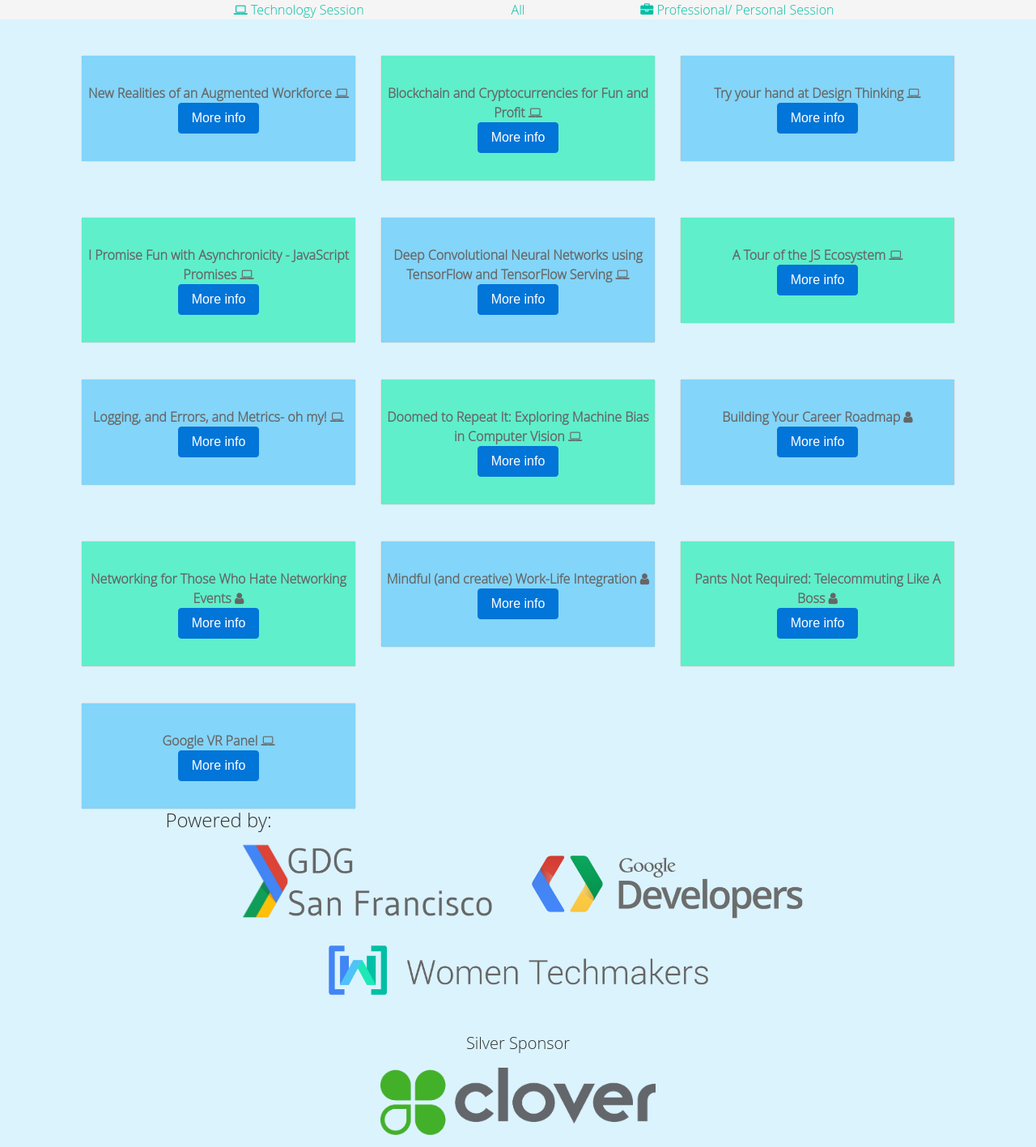
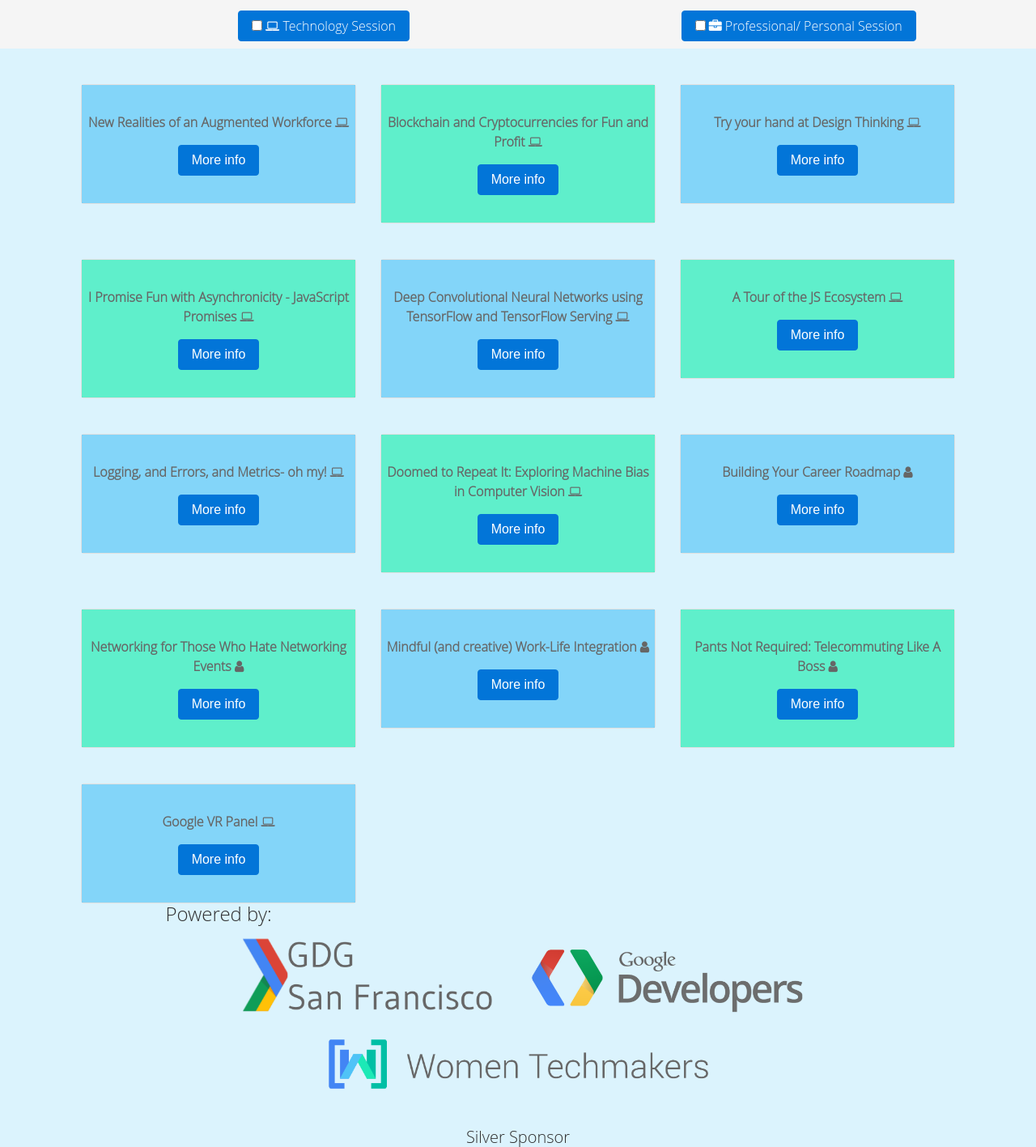
Before and after one commit to chatasweetie/international-womens-day, a Flask app: page /talks in a window 1280 px wide. Shown: the part 375-1792 px from the top of the page at 81% size. Run offline with Flask 2, Linux system fonts and the light colour scheme; some libraries are stand-ins or nearby versions.

Commit message:
added filtering and top button to talks and schdule

```diff
--- a/static/css/styling.css
+++ b/static/css/styling.css
@@ -211,7 +211,7 @@ button{
     padding-left: 12%;
 }
 
-/* Scheudle CSS */
+/* Schedule CSS */
 .schedule-background{
     background-image: url("/schedule.png");
     background-size: 100%;
@@ -264,10 +264,8 @@ button{
 
 .session-title{
     font-weight: bold;
-}
-
-.session{
-    margin: 0;
+    padding-right: 1%;
+    padding-left: 1%;
 }
 
 
@@ -368,3 +366,32 @@ button{
 .footer-color a{
     color: #e6e6e6;
 }
+
+/* Filtering Classes */
+
+.schedule-session-highlight{
+    background-color: #FFA27F;
+}
+
+.talk-hidden{
+    display: none;
+}
+
+#topBtn {
+    display: none;
+    position: fixed;
+    bottom: 20px;
+    right: 30px;
+    z-index: 99;
+    border: none;
+    outline: none;
+    background-color: #f5f5f5;
+    cursor: pointer;
+    padding: 15px;
+    border-radius: 10px;
+    font-size: 18px;
+}
+
+#topBtn:hover {
+    background-color: rgb(28, 233,182);
+}
--- a/static/js/filtering.js
+++ b/static/js/filtering.js
@@ -1,15 +1,34 @@
-var $mediaElements = $('.link-card-pad');
+var $mediaElements = $('.card-block');
 
 $('.filter_link').click(function(e){
     e.preventDefault();
-    console.log("active")
-    // get the category from the attribute
+
     var filterVal = $(this).data('filter');
+    $mediaElements.filter('.' + filterVal).toggleClass("schedule-session-highlight");
+});
 
-    if(filterVal === 'all'){
-      $mediaElements.show();
-    }else{
-       // hide all then filter the ones to show
-       $mediaElements.hide().filter('.' + filterVal).show();
+var $sessionElements = $('.schedule-talks');
+
+$('.filter_link').click(function(e){
+    e.preventDefault();
+
+    var filterVal = $(this).data('filter');
+    $sessionElements.filter('.' + filterVal).toggleClass("schedule-session-highlight");
+});
+
+// When the user scrolls down 20px from the top of the document, show the button
+window.onscroll = function() {scrollFunction()};
+
+function scrollFunction() {
+    if (document.body.scrollTop > 500 || document.documentElement.scrollTop > 500) {
+        document.getElementById("topBtn").style.display = "block";
+    } else {
+        document.getElementById("topBtn").style.display = "none";
     }
-});
+}
+
+// When the user clicks on the button, scroll to the top of the document
+function topFunction() {
+    document.body.scrollTop = 0; // For Safari
+    document.documentElement.scrollTop = 0; // For Chrome, Firefox, IE and Opera
+}
--- a/templates/homepage2.html
+++ b/templates/homepage2.html
@@ -83,13 +83,13 @@
             <h3 class="center-text">
               Volunteering Opportunities
             </h3>
-            <p class="center-text">
+            <!-- <p class="center-text">
               Apply to be part of Day of Volunteer team!
             </p>
             <a href="/faq#reg-7">
               <button type="button" class="btn btn-primary green text-darker" >Day-of Volunteer</button>
             </a>
-            <br>
+            <br> -->
             <form class="padding-top " style="text-align:center;" action="https://tinyletter.com/IWD_SF" method="post" target="popupwindow" onsubmit="window.open('https://tinyletter.com/IWD_SF', 'popupwindow');return true"><p><label for="tlemail">Be part of our microphone team, spread the news about the event! <br>Enter your email address to join Microphone team:</label></p><input type="text" style="width:140px" name="email" id="tlemail" /><input type="hidden" value="1" name="embed"/><span></span><input class="btn btn-primary green text-darker" type="submit" value="Join!" /></form>
           </div>
         </div>
--- a/templates/talks.html
+++ b/templates/talks.html
@@ -18,16 +18,19 @@
 </div>
 
 <div class="container-fuild grey-banner text-darker">
-  <div class="row">
-    <div class="col center-text offset-md-1">
-      <a href="#" class="filter_link homepage-pop" data-filter="Technology"><i class="fa fa-laptop" aria-hidden="true"></i> Technology Session </a>
-    </div>
-      <a href="#" class="filter_link homepage-pop" data-filter="all">All</a>
-    <div class="col center-text">
-      <a href="#" class="filter_link homepage-pop" data-filter="Professional"><i class="fa fa-briefcase" aria-hidden="true"></i> Professional/ Personal Session</a>
+  <div class="row padding-b" data-toggle="buttons">
+      <div class="col center-text offset-md-1">
+        <a href="#" class="filter_link homepage-pop" data-filter="Technology"><label class="btn btn-primary">
+          <input type="checkbox" autocomplete="off"> <i class="fa fa-laptop" aria-hidden="true"></i> Technology Session
+        </label></a>
+      </div>
+      <div class="col center-text">
+        <a href="#" class="filter_link homepage-pop" data-filter="Professional"><label class="btn btn-primary">
+          <input type="checkbox" autocomplete="off"> <i class="fa fa-briefcase" aria-hidden="true"></i> Professional/ Personal Session
+        </label></a>
+      </div>
     </div>
     <div class="col-md-1"></div>
-  </div>
 </div>
 
   <div class="row">
@@ -36,9 +39,9 @@
 
       {% for speaker in speaker_data %}
       <div id="{{ speaker.first_name }}{{ speaker.last_name }}"></div>
-      <div class="col-md-6 col-lg-4 link-card-pad {{ speaker.talk.category }}">
+      <div class="col-md-6 col-lg-4 link-card-pad">
         <div class="card center-text">
-          <div class="card-block {{ speaker.talk.color}}">
+          <div class="card-block {{ speaker.talk.color}} {{ speaker.talk.category }}">
             <p class="session-title session">{{ speaker.talk.title }}
               {% if speaker.talk.category  == "Technology" %}
                 <i class="fa fa-laptop" aria-hidden="true"></i>
@@ -83,7 +86,7 @@
       <div id="vrpanel"></div>
       <div class="col-md-6 col-lg-4 link-card-pad Technology">
         <div class="card center-text">
-          <div class="card-block blue-op">
+          <div class="card-block blue-op Technology">
             <p class="session-title session">Google VR Panel
                 <i class="fa fa-laptop" aria-hidden="true"></i>
             </p>
@@ -126,7 +129,7 @@
   </div>
 </div>
 
-
+<button onclick="topFunction()" id="topBtn" title="Go to top">Top</button>
 
 
 
```
Also changed, not shown: templates/schedule.html (+18 -7 lines).
